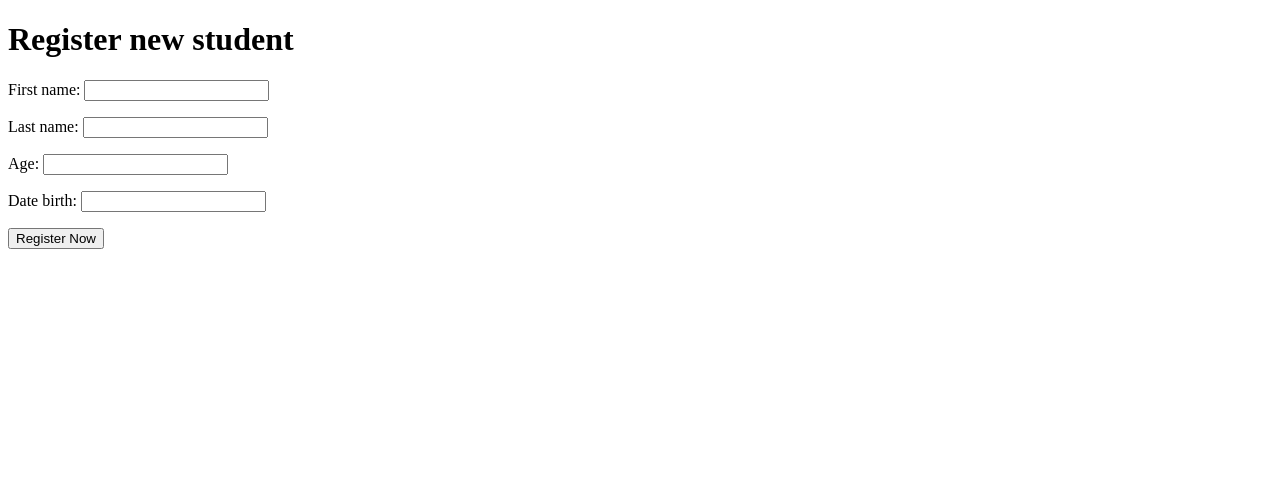
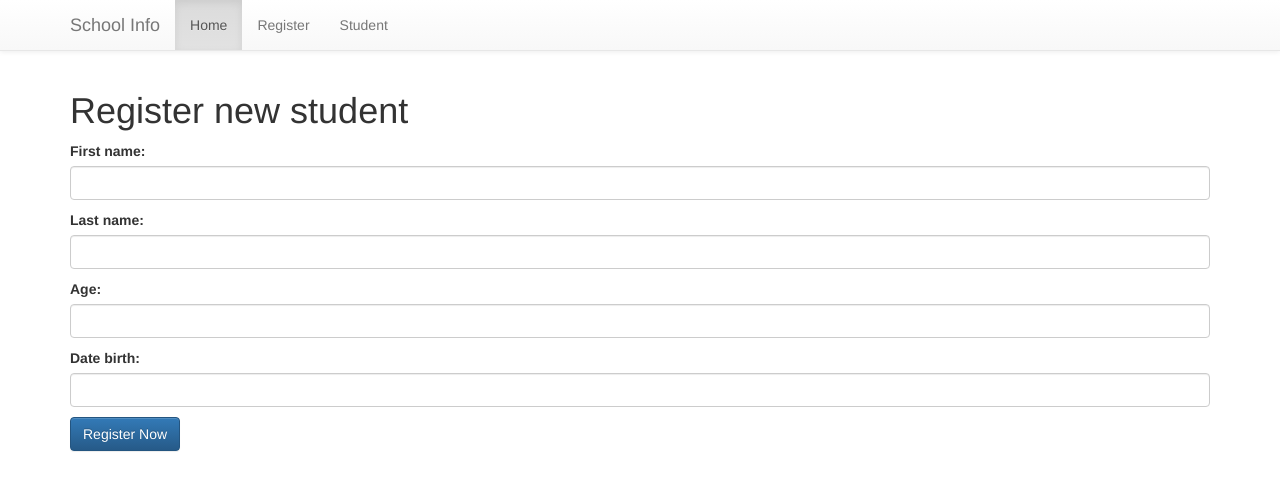
Before and after one commit to hussien89aa/DjangoProject, a Django app: page /register/ in a window 1280 px wide. Shown: the top 491 px of the page. Run offline with Django 3.2, Linux system fonts and the light colour scheme; some libraries are stand-ins or nearby versions.

Commit message:
bootstrap and django

```diff
--- a/managmentstudio/managmentstudio/settings.py
+++ b/managmentstudio/managmentstudio/settings.py
@@ -119,3 +119,6 @@ USE_TZ = True
 # https://docs.djangoproject.com/en/dev/howto/static-files/
 
 STATIC_URL = '/static/'
+STATICFILES_DIRS = [
+    os.path.join(BASE_DIR, 'static')
+]
--- a/managmentstudio/sellingportal/forms.py
+++ b/managmentstudio/sellingportal/forms.py
@@ -1,12 +1,12 @@
 from django import forms
 
 class UserRegistrar(forms.Form):
-    first_name = forms.CharField(required=True, widget=forms.TextInput( ))
-    last_name = forms.CharField(required=True, widget=forms.TextInput( ))
-    age = forms.CharField(required=True, widget=forms.TextInput( ))
-    date_birth = forms.CharField(required=True, widget=forms.TextInput( ))
+    first_name = forms.CharField(required=True, widget=forms.TextInput(attrs={'class': 'form-control'} ))
+    last_name = forms.CharField(required=True, widget=forms.TextInput(attrs={'class': 'form-control'}  ))
+    age = forms.CharField(required=True, widget=forms.TextInput(attrs={'class': 'form-control'}  ))
+    date_birth = forms.CharField(required=True, widget=forms.TextInput(attrs={'class': 'form-control'}  ))
 
 
 
 class DegreeRegistrar(forms.Form):
-    student_drgee = forms.CharField(required=True, widget=forms.TextInput( ))
+    student_drgee = forms.CharField(required=True, widget=forms.TextInput(attrs={'class': 'form-control'}  ))
--- /dev/null
+++ b/managmentstudio/sellingportal/templates/base.html
@@ -0,0 +1,76 @@
+{% load staticfiles %}
+<!DOCTYPE html>
+<html lang="en">
+  <head>
+    <meta charset="utf-8">
+    <meta http-equiv="X-UA-Compatible" content="IE=edge">
+    <meta name="viewport" content="width=device-width, initial-scale=1">
+    <!-- The above 3 meta tags *must* come first in the head; any other head content must come *after* these tags -->
+    <meta name="description" content="">
+    <meta name="author" content="">
+
+    <title>Static Top Navbar Example for Bootstrap</title>
+
+   <!-- Latest compiled and minified CSS -->
+<link rel="stylesheet" href="https://maxcdn.bootstrapcdn.com/bootstrap/3.3.6/css/bootstrap.min.css" integrity="sha384-1q8mTJOASx8j1Au+a5WDVnPi2lkFfwwEAa8hDDdjZlpLegxhjVME1fgjWPGmkzs7" crossorigin="anonymous">
+
+<!-- Optional theme -->
+<link rel="stylesheet" href="https://maxcdn.bootstrapcdn.com/bootstrap/3.3.6/css/bootstrap-theme.min.css" integrity="sha384-fLW2N01lMqjakBkx3l/M9EahuwpSfeNvV63J5ezn3uZzapT0u7EYsXMjQV+0En5r" crossorigin="anonymous">
+
+<!-- Latest compiled and minified JavaScript -->
+<script src="https://maxcdn.bootstrapcdn.com/bootstrap/3.3.6/js/bootstrap.min.js" integrity="sha384-0mSbJDEHialfmuBBQP6A4Qrprq5OVfW37PRR3j5ELqxss1yVqOtnepnHVP9aJ7xS" crossorigin="anonymous"></script>
+    <!-- Custom styles for this template -->
+    <link href="navbar-static-top.css" rel="stylesheet">
+
+    <!-- HTML5 shim and Respond.js for IE8 support of HTML5 elements and media queries -->
+    <!--[if lt IE 9]>
+      <script src="https://oss.maxcdn.com/html5shiv/3.7.2/html5shiv.min.js"></script>
+      <script src="https://oss.maxcdn.com/respond/1.4.2/respond.min.js"></script>
+    <![endif]-->
+  </head>
+
+  <body>
+
+    <!-- Static navbar -->
+    <nav class="navbar navbar-default navbar-static-top">
+      <div class="container">
+        <div class="navbar-header">
+          <button type="button" class="navbar-toggle collapsed" data-toggle="collapse" data-target="#navbar" aria-expanded="false" aria-controls="navbar">
+            <span class="sr-only">Toggle navigation</span>
+            <span class="icon-bar"></span>
+            <span class="icon-bar"></span>
+            <span class="icon-bar"></span>
+          </button>
+          <a class="navbar-brand" href="#">School Info</a>
+        </div>
+        <div id="navbar" class="navbar-collapse collapse">
+          <ul class="nav navbar-nav">
+            <li class="active"><a href="/">Home</a></li>
+            <li><a href="/register">Register</a></li>
+            <li><a href="/student">Student</a></li>
+
+          </ul>
+
+        </div><!--/.nav-collapse -->
+      </div>
+    </nav>
+
+
+    <div class="container">
+
+      <!-- Main component for a primary marketing message or call to action -->
+     {% block content %}
+
+
+        {%endblock %}
+
+    </div> <!-- /container -->
+
+
+    <!-- Bootstrap core JavaScript
+    ================================================== -->
+    <!-- Placed at the end of the document so the pages load faster -->
+    <script src="https://ajax.googleapis.com/ajax/libs/jquery/1.11.3/jquery.min.js"></script>
+
+  </body>
+</html>
--- a/managmentstudio/sellingportal/templates/regiester.html
+++ b/managmentstudio/sellingportal/templates/regiester.html
@@ -1,18 +1,14 @@
-<!DOCTYPE html>
-<html lang="en">
-<head>
-    <meta charset="UTF-8">
-    <title>Title</title>
-</head>
-<body>
+{% extends "base.html" %}
+
+{% block content %}
 
    <form  action="" method="POST">
        <h1>Register new student</h1>
   {% csrf_token %}
   {{ formregister.as_p }}
- <button type="submit"  >  Register Now</button>
+ <button type="submit" class="btn btn-primary"  >  Register Now</button>
 
        <h1>{{msg}}</h1>
 </form>
-</body>
-</html>
+
+{% endblock %}
```
Also changed, not shown: managmentstudio/sellingportal/templates/degrees.html (+7 -11 lines), managmentstudio/sellingportal/templates/index.html (+9 -9 lines), managmentstudio/sellingportal/templates/students.html (+5 -9 lines).
